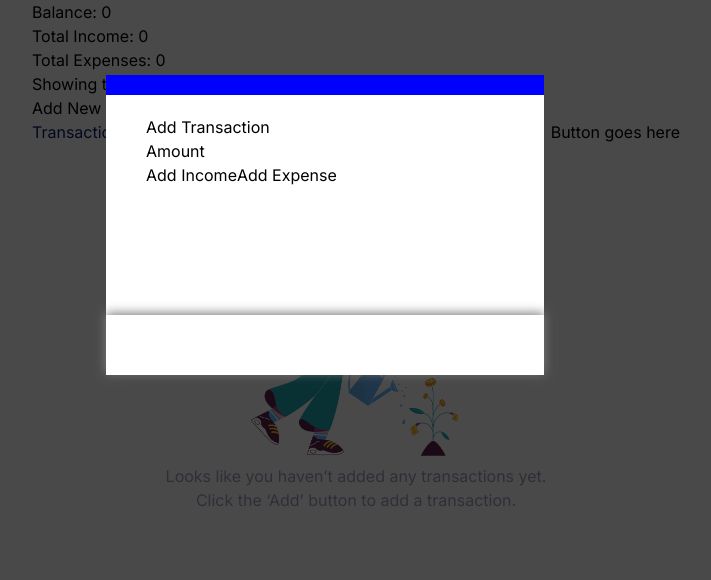
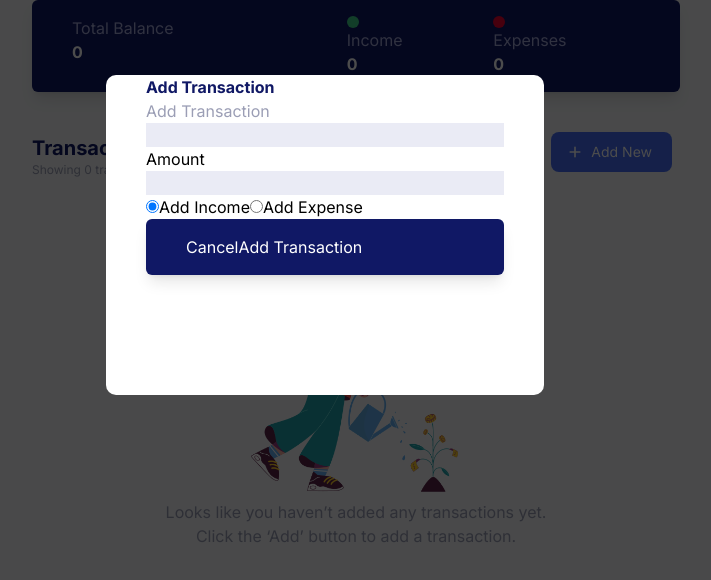
Before and after one commit to sefedev/expense-tracker, a React (Create React App) app: page / in a window 1280 px wide. Both pictures are taken after a click on the button "Add New". Shown: the top 580 px of the page, without its empty margins (284-995 px from the left). Built offline with nearby package versions, Linux system fonts and the light colour scheme.

Commit message:
worked on balance and modal component

```diff
--- a/jsconfig.json
+++ b/jsconfig.json
@@ -3,5 +3,5 @@
     "baseUrl": "./src"
   },
   "include": ["src/**/*.js", "src/**/*.jsx", "src/**/*.scss", "src/**/*.css"],
-  "exclude": ["node_modules"]
+  "exclude": ["node_modules", ".storybook"]
 }
--- a/src/App.js
+++ b/src/App.js
@@ -1,6 +1,5 @@
 import { TransactionProvider } from 'context/context';
 import DisplayBalance from 'components/DisplayBalance/DisplayBalance';
-import TransactionInput from 'components/TransactionInput/TransactionInput';
 import Transactions from 'components/Transactions/Transactions';
 
 function App() {
@@ -8,7 +7,6 @@ function App() {
     <TransactionProvider>
       <main className="mx-auto px-3 max-w-2xl">
         <DisplayBalance />
-        <TransactionInput />
         <Transactions />
       </main>
     </TransactionProvider>
--- a/src/components/DisplayBalance/DisplayBalance.js
+++ b/src/components/DisplayBalance/DisplayBalance.js
@@ -1,21 +1,37 @@
-import { TransactionContext } from 'context/context';
-import { useContext } from 'react';
+import { CheckCircleIcon } from "@heroicons/react/solid";
+import { TransactionContext } from "context/context";
+import { useContext } from "react";
 
 const DisplayBalance = () => {
   const { globalState } = useContext(TransactionContext);
   const totalIncome = globalState
-    .filter((transaction) => transaction.type === 'income')
+    .filter((transaction) => transaction.type === "income")
     .reduce((accumulator, { amount }) => accumulator + amount, 0);
 
   const totalExpense = globalState
-    .filter((transaction) => transaction.type === 'expense')
+    .filter((transaction) => transaction.type === "expense")
     .reduce((accumulator, { amount }) => accumulator + amount, 0);
 
   return (
-    <section>
-      <div>Balance: {totalIncome - totalExpense}</div>
-      <div>Total Income: {totalIncome}</div>
-      <div>Total Expenses: {totalExpense}</div>
+    <section className="w-full flex px-10 py-4 mx-auto mb-10 shadow-lg rounded-md bg-blue-dark text-white flex-column">
+      <div className="flex-auto w-64">
+        <h3 className="text-blue-gray"> Total Balance </h3>
+        <p className="font-bold">{totalIncome - totalExpense}</p>
+      </div>
+      <div className="flex-auto w-32">
+        <div className="text-blue-gray">
+          <CheckCircleIcon className="w-3 h-3 bg-green text-green rounded-lg" />
+          Income
+        </div>
+        <p className="font-bold">{totalIncome}</p>
+      </div>
+      <div className="flex-auto w-32">
+        <div className="text-blue-gray">
+          <CheckCircleIcon className="w-3 h-3 bg-red text-red rounded-lg" />
+          Expenses
+        </div>
+        <p className="font-bold">{totalExpense}</p>
+      </div>
     </section>
   );
 };
--- a/src/components/Modal/Modal.js
+++ b/src/components/Modal/Modal.js
@@ -9,9 +9,8 @@ const Modal = (props) => {
     <>
       <div className={classes.modalShadow} onClick={() => onOpenModal(false)} />
       <div className={classes.modal}>
-        <div className={classes.modalBanner}></div>
         <div className={classes.modalContent}>{props.children}</div>
-        <div className={classes.modalFooter}></div>
+
       </div>
     </>,
     document.getElementById('modal-root')
--- a/src/components/TransactionForm/TransactionForm.js
+++ b/src/components/TransactionForm/TransactionForm.js
@@ -1,12 +1,10 @@
-import React, { useContext, useState } from 'react';
-import { TransactionContext } from 'context/context';
+import React, { useContext, useState } from "react";
+import { TransactionContext } from "context/context";
 
 const TransactionForm = (props) => {
-  const [newTransaction, setNewTransaction] = useState('');
-  const [newAmount, setNewAmount] = useState('');
-
-  // const addTransactionRef= useRef()
-  // const addAmountRef = useRef()
+  const [newTransaction, setNewTransaction] = useState("");
+  const [newAmount, setNewAmount] = useState("");
+  const [transactionInput, setTransactionInput] = useState("addIncome");
 
   const { onAdd, onOpenModal } = useContext(TransactionContext);
 
@@ -25,53 +23,94 @@ const TransactionForm = (props) => {
     setNewAmount(e.target.value);
   };
 
-  const addIncomeHandler = (e) => {
+  const handleRadioChange = (e) => {
+    setTransactionInput(e.target.value);
+  };
+
+  const transactionSubmitHandler = (e) => {
     e.preventDefault();
-    const newIncome = { ...transaction, type: 'income' };
-    onAdd(newIncome);
-    setNewTransaction('');
-    setNewAmount('');
+    if (transaction.transactionName === '' || transaction.amount === '') {
+      onOpenModal(true);
+      alert('input a Value')
+
+    }
+    else if (transactionInput === "addIncome") {
+      const newIncome = { ...transaction, type: "income" };
+      onAdd(newIncome);
+      onOpenModal(false);
+    } else {
+      const newExpense = { ...transaction, type: "expense" };
+      onAdd(newExpense);
+      onOpenModal(false);
+    }
+    setNewTransaction("");
+    setNewAmount("");
+
+  };
+
+  const cancelHandler = () => {
+    setNewTransaction("");
+    setNewAmount("");
     onOpenModal(false);
   };
 
-  const addExpenseHandler = (e) => {
-    e.preventDefault();
-    const newExpense = { ...transaction, type: 'expense' };
-    onAdd(newExpense);
-    setNewTransaction('');
-    setNewAmount('');
-    onOpenModal(false);
-  };
-
-  //  console.log(addTransactionRef)
-
   return (
     <form>
+      <div className="text-blue-dark font-extrabold">Add Transaction</div>
       <div className="form_control">
-        <label htmlFor="transaction">Add Transaction</label>
+        <label htmlFor="transaction" className="text-gray font-light" required>Add Transaction</label>
         <input
           type="text"
-          className="input_class"
+          className="w-full bg-blue-light"
           onChange={transactionHandler}
           value={newTransaction}
         />
       </div>
       <div className="form_control">
-        <label htmlFor="amount">Amount</label>
+        <label htmlFor="amount" required>Amount</label>
         <input
           type="number"
-          className="input_class"
+          className="w-full bg-blue-light"
           onChange={amountHandler}
           value={newAmount}
         />
       </div>
+
+      {/* RADIO INPUTS */}
       <div className="form_control">
-        <button type="submit" onClick={addIncomeHandler}>
-          Add Income
+        <input
+          type="radio"
+          id="add-income"
+          name="transaction"
+          checked
+          value="addIncome"
+          onChange={handleRadioChange}
+        />
+
+
+        <label htmlFor="add-income" >Add Income</label>
+        <input
+          type="radio"
+          id="add-expense"
+          name="transaction"
+          value="addExpense"
+          onChange={handleRadioChange}
+        />
+        <label htmlFor="add-expense">Add Expense</label>
+
+
+
+
+        <div className="form_control w-full flex px-10 py-4 mx-auto mb-10 shadow-lg rounded-md bg-blue-dark text-white flex-column">
+        <button type="submit" onClick={cancelHandler}>
+          Cancel
         </button>
-        <button type="submit" onClick={addExpenseHandler}>
-          Add Expense
+        <button type="submit" onClick={transactionSubmitHandler}>
+          Add Transaction
         </button>
+        </div>
+
+        {/* END OF RADIO INPUT */}
       </div>
     </form>
   );
--- a/src/components/TransactionInput/TransactionInput.js
+++ /dev/null
@@ -1,27 +0,0 @@
-import React, { useContext } from 'react';
-import { TransactionContext } from 'context/context';
-import Modal from 'components/Modal/Modal';
-import TransactionForm from 'components/TransactionForm/TransactionForm';
-
-const TransactionInput = () => {
-  const { openModal, onOpenModal, transactionCount } =
-    useContext(TransactionContext);
-
-  return (
-    <>
-      <section>
-        <p>Showing {transactionCount} transactions</p>
-      </section>
-      <section>
-        <button onClick={() => onOpenModal(true)}>Add New</button>
-      </section>
-      {openModal && (
-        <Modal>
-          <TransactionForm />
-        </Modal>
-      )}
-    </>
-  );
-};
-
-export default TransactionInput;
--- a/src/components/Transactions/Transactions.js
+++ b/src/components/Transactions/Transactions.js
@@ -1,7 +1,10 @@
-import { useContext } from 'react';
-import { TransactionContext } from 'context/context';
-import Transaction from '../Transaction/Transaction';
-import emptyImg from 'assets/img/sammy-money-tree-1.png';
+import { useContext } from "react";
+import { TransactionContext } from "context/context";
+import Transaction from "../Transaction/Transaction";
+import emptyImg from "assets/img/sammy-money-tree-1.png";
+import Modal from "components/Modal/Modal";
+import TransactionForm from "components/TransactionForm/TransactionForm";
+import { PlusIcon } from "@heroicons/react/solid";
 
 const EmptyTransactions = () => {
   return (
@@ -20,12 +23,29 @@ const EmptyTransactions = () => {
 };
 
 const Transactions = () => {
-  const { globalState } = useContext(TransactionContext);
+  const { globalState, openModal, onOpenModal, transactionCount } =
+    useContext(TransactionContext);
   return (
     <section>
       <div className="flex items-center place-content-between">
-        <h2 className="text-bold text-blue-dark">Transactions</h2>
-        Button goes here
+        <span>
+        <p className="text-blue-dark text-xl font-extrabold">Transactions</p>
+        <p className="text-gray text-xs">Showing {transactionCount} transactions</p>
+        </span>
+        <button
+          type="button"
+          className="text-white bg-blue hover:bg-white hover:text-blue font-medium rounded-lg text-sm px-5 py-2.5 text-center inline-flex items-center mr-2 mb-2 transition ease-in-out delay-150"
+          onClick={() => onOpenModal(true)}
+        >
+          <PlusIcon className="w-4 h-4 mr-2 -ml-1" />
+          Add New
+        </button>
+
+        {openModal && (
+          <Modal>
+            <TransactionForm />
+          </Modal>
+        )}
       </div>
 
       {globalState.length === 0 && <EmptyTransactions />}
--- a/src/context/context.js
+++ b/src/context/context.js
@@ -45,11 +45,13 @@ const TransactionProvider = ({ children }) => {
     ]);
   };
 
+const transactionCount = transactions.length
+
   return (
     <TransactionContext.Provider
       value={{
         globalState: transactions,
-        // transactionCount: transactionCount,
+        transactionCount: transactionCount,
         onAdd: addTransaction,
         onDelete: deleteTransaction,
         onUpdate: updateTransaction,
--- a/src/styles/Modal.module.css
+++ b/src/styles/Modal.module.css
@@ -1,6 +1,7 @@
 .modal {
   max-width: 500px;
   background-color: white;
+  border-radius: 10px;
   position: fixed;
   top: 75px;
   z-index: 5;
```
